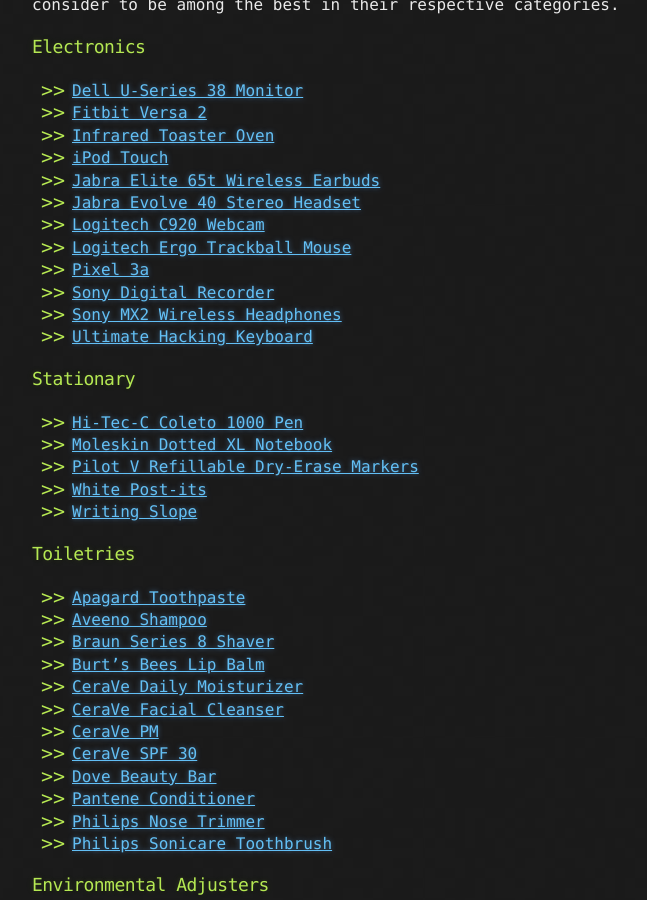
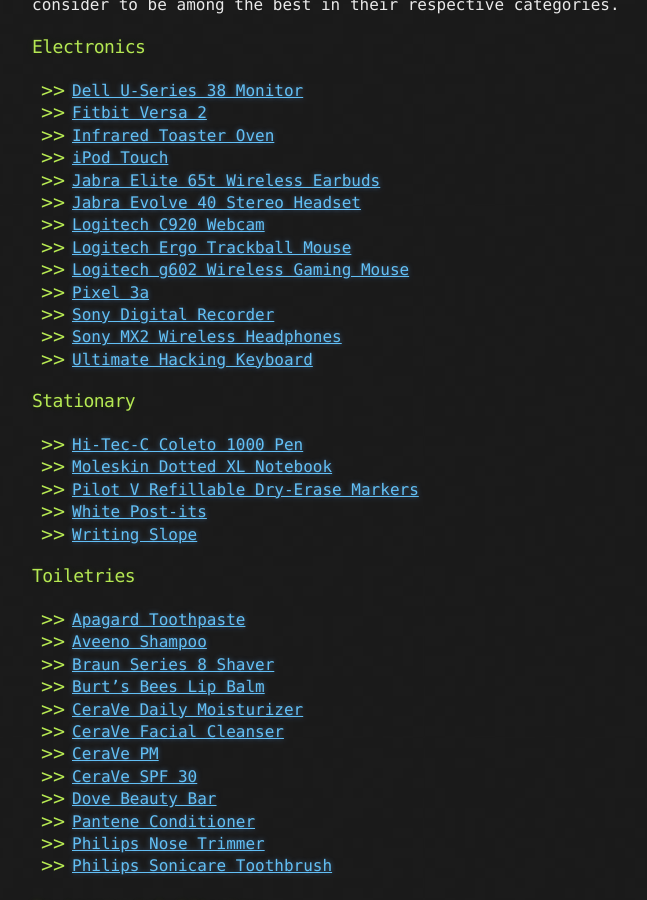
Before and after one commit to tocttou/hacker-blog, a Jekyll site: the page built from _posts/2020-7-31-Favorite-Things.md, in a window 1280 px wide and 900 px high, scrolled down 327 px. Shown: the whole window, without its empty margins (108-755 px from the left). Built offline with Jekyll 4.4.1, drawn with Linux system fonts in a browser that asks for light colours.

Commit message:
Update 2020-7-31-Favorite-Things.md

```diff
--- a/_posts/2020-7-31-Favorite-Things.md
+++ b/_posts/2020-7-31-Favorite-Things.md
@@ -14,6 +14,7 @@ I try to be [deliberate](https://www.neelnanda.io/blog/be-deliberate) about the
 * [Jabra Evolve 40 Stereo Headset](https://www.jabra.com/business/office-headsets/jabra-evolve/jabra-evolve-40##6393-823-109)
 * [Logitech C920 Webcam](https://www.amazon.com/Logitech-C920-Pro-Webcam-Black/dp/B00829D0GM?pldnSite=1)
 * [Logitech Ergo Trackball Mouse](https://www.amazon.com/gp/product/B0753P1GTS/ref=ppx_yo_dt_b_search_asin_title?ie=UTF8&psc=1&pldnSite=1)
+* [Logitech g602 Wireless Gaming Mouse](https://www.logitech.com/en-ch/product/g602-wireless-gaming-mouse)
 * [Pixel 3a](https://store.google.com/us/product/pixel_3a)
 * [Sony Digital Recorder](https://www.amazon.com/Sony-ICDPX370-Digital-Recorder-Built/dp/B06XFTWCBJ)
 * [Sony MX2 Wireless Headphones](https://www.amazon.com/Sony-Noise-Cancelling-Headphones-WH1000XM2/dp/B074KDJVS2)
```
